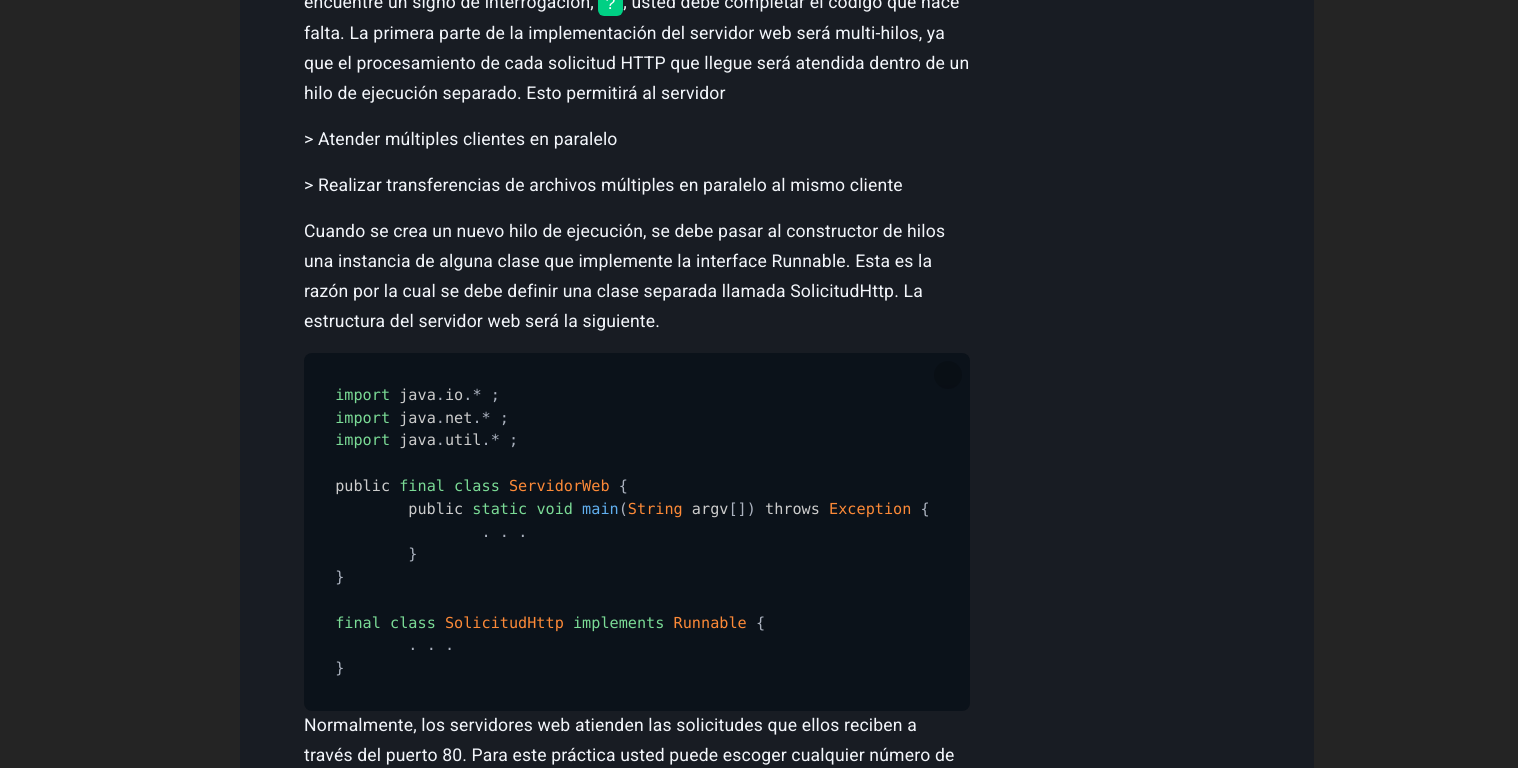
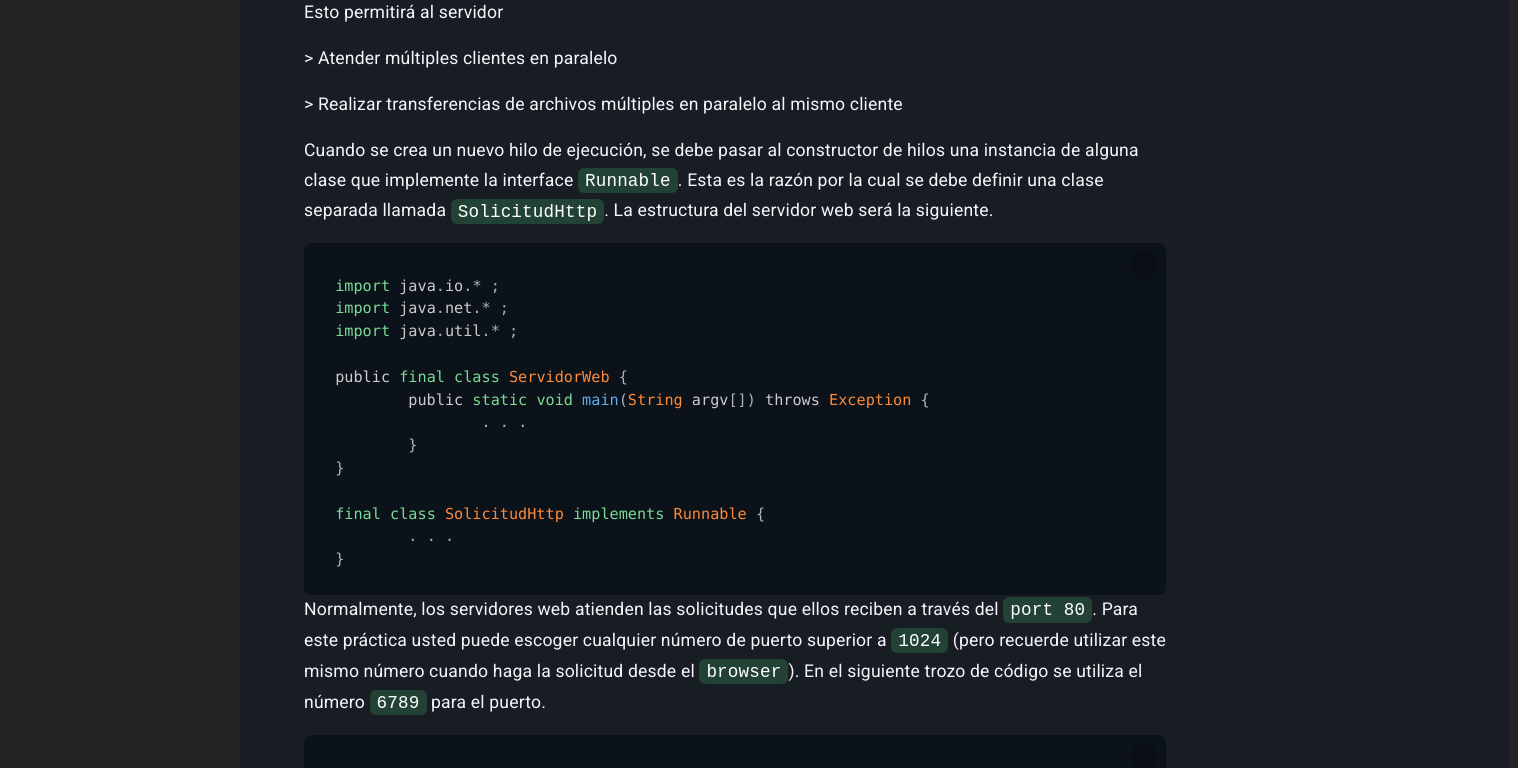
Before and after one commit to Domiciano/Compunet2-252, a React (Vite) app in the folder classnotesapp/: page /FlutterLearning/lesson/1#http in a window 1280 px wide. Shown: the part 1140-1908 px from the top of the page, 1518 px wide, since content can reach past the window. Built offline with nearby package versions, Linux system fonts and the light colour scheme; some icons are missing.

Commit message:
Semana 0

```diff
--- a/classnotesapp/src/App.css
+++ b/classnotesapp/src/App.css
@@ -64,10 +64,17 @@
 }
 
 .inline-code {
-  background-color: #00D084;
+  background-color: #234236;
   border-radius: 6px;
   font-family: 'Fira Code', 'Roboto Mono', monospace;
   padding: 0.15em 0.4em;
   white-space: nowrap;
   color: #fff;
 }
+
+.codeblock-pre-hide-scroll {
+  scrollbar-width: none; /* Firefox */
+}
+.codeblock-pre-hide-scroll::-webkit-scrollbar {
+  display: none; /* Chrome, Safari, Opera */
+}
--- a/classnotesapp/src/components/code/CodeBlock.jsx
+++ b/classnotesapp/src/components/code/CodeBlock.jsx
@@ -37,6 +37,7 @@ const CodeBlock = ({ children, language, className = "" }) => {
       sx={{
         position: "relative",
         my: 0,
+        maxWidth: '100%',
         '& pre': {
           border: 'none !important',
           boxShadow: 'none !important',
@@ -55,7 +56,9 @@ const CodeBlock = ({ children, language, className = "" }) => {
       >
         <ContentCopyIcon fontSize="small" />
       </IconButton>
-      <pre style={{ margin: 0 }}>
+      <pre style={{ margin: 0, maxWidth: 800, overflowX: 'auto', paddingBottom: 8, scrollbarWidth: 'none' }}
+        className="codeblock-pre-hide-scroll"
+      >
         {/* Usamos 'ref' para que Prism.js pueda acceder al elemento <code> */}
         {/* El texto va directamente dentro de <code>, Prism lo resaltará */}
         <code className={`language-${language}`} ref={codeRef}>
--- a/classnotesapp/src/content/lesson1.md
+++ b/classnotesapp/src/content/lesson1.md
@@ -4,10 +4,10 @@
 
 
 [p]
-En esta práctica usted debe completar el código, en lenguaje Java, para construir un servidor web. Al final se tendrá un servidor web multi-hilos (multi-threaded) con la capacidad de procesar solicitudes simultáneas en paralelo. Se considerará que la práctica ha sido concluida con éxito cuando su servidor web pueda atender las solicitudes de un browser para web.
+En esta práctica usted debe completar el código, en lenguaje Java, para construir un servidor web. Al final se tendrá un servidor web multi-hilos (multi-threaded) con la capacidad de procesar solicitudes simultáneas en paralelo. Se considerará que la práctica ha sido concluida con éxito cuando su servidor web pueda atender las solicitudes de un `browser` para web.
 
 [p]
-Para este servidor se implementará parcialmente la versión 1.0 de HTTP, como está definida en el RFC 1945, donde las solicitudes (request) HTTP son enviadas separadas para cada componente de la página web. El servidor debe ser capaz de manipular solicitudes de servicio simultáneas en paralelo. Esto significa que el servidor es multi-hilos (multi-threaded). En el hilo principal, el servidor escuchará por un puerto fijo. Cuando reciba una solicitud de conexión TCP, establecerá una conexión TCP a través de otro socket (socket de conexión) y atenderá la solicitud en un hilo separado. Para simplificar el proceso de programación, el código debe ser desarrollado en dos etapas. En la primera se escribirá un servidor multi-hilos que simplemente mostrará en la pantalla el contenido de la solicitud (request) HTTP que recibe. Cuando este código esté funcionando de manera correcta, usted podrá agregar, en la segunda etapa, el código requerido para generar una respuesta HTTP apropiada al browser.
+Para este servidor se implementará parcialmente la versión 1.0 de HTTP, como está definida en el RFC 1945, donde las solicitudes (request HTTP) son enviadas separadas para cada componente de la página web. El servidor debe ser capaz de manipular solicitudes de servicio simultáneas en paralelo. Esto significa que el servidor es multi-hilos (multi-threaded). En el hilo principal, el servidor escuchará por un puerto fijo. Cuando reciba una solicitud de conexión TCP, establecerá una conexión TCP a través de otro socket (socket de conexión) y atenderá la solicitud en un hilo separado. Para simplificar el proceso de programación, el código debe ser desarrollado en dos etapas. En la primera se escribirá un servidor multi-hilos que simplemente mostrará en la pantalla el contenido de la solicitud (request HTTP) que recibe. Cuando este código esté funcionando de manera correcta, usted podrá agregar, en la segunda etapa, el código requerido para generar una respuesta HTTP apropiada al `browser`.
 
 [st] Servidor web simple
 
@@ -22,7 +22,7 @@ La primera parte de la implementación del servidor web será multi-hilos, ya qu
 > Realizar transferencias de archivos múltiples en paralelo al mismo cliente
 
 [p]
-Cuando se crea un nuevo hilo de ejecución, se debe pasar al constructor de hilos una instancia de alguna clase que implemente la interface Runnable. Esta es la razón por la cual se debe definir una clase separada llamada SolicitudHttp. La estructura del servidor web será la siguiente.
+Cuando se crea un nuevo hilo de ejecución, se debe pasar al constructor de hilos una instancia de alguna clase que implemente la interface `Runnable`. Esta es la razón por la cual se debe definir una clase separada llamada `SolicitudHttp`. La estructura del servidor web será la siguiente.
 
 [c:dart]
 import java.io.* ;
@@ -42,7 +42,7 @@ final class SolicitudHttp implements Runnable {
 
 
 [p]
-Normalmente, los servidores web atienden las solicitudes que ellos reciben a través del puerto 80. Para este práctica usted puede escoger cualquier número de puerto superior a 1024 (pero recuerde utilizar este mismo número cuando haga la solicitud desde el browser). En el siguiente trozo de código se utiliza el número 6789 para el puerto.
+Normalmente, los servidores web atienden las solicitudes que ellos reciben a través del `port 80`. Para este práctica usted puede escoger cualquier número de puerto superior a `1024` (pero recuerde utilizar este mismo número cuando haga la solicitud desde el `browser`). En el siguiente trozo de código se utiliza el número `6789` para el puerto.
 
 [c:dart]
 public static void main(String argv[]) throws Exception {
@@ -55,7 +55,7 @@ public static void main(String argv[]) throws Exception {
 [end]
 
 [p]
-Luego, se abre un socket y se espera a que se solicite una conexión TCP. Debido a que el servidor estará recibiendo solicitudes indefinidamente, se colocará la operación de escucha (listen) dentro de un ciclo infinito.
+Luego, se abre un socket y se espera a que se solicite una conexión TCP. Debido a que el servidor estará recibiendo solicitudes indefinidamente, se colocará la operación de escucha (`listen`) dentro de un ciclo infinito.
 
 
 [c:dart]
@@ -71,7 +71,7 @@ while (true) {
 [end]
 
 [p]
-Cuando se reciba una solicitud de conexión se debe crear un objeto SolicitudHttp, pasando al método constructor una referencia al objeto Socket que representa la conexión establecida con el cliente.
+Cuando se reciba una solicitud de conexión se debe crear un objeto `SolicitudHttp`, pasando al método constructor una referencia al objeto socket que representa la conexión establecida con el cliente.
 
 [c:dart]
 // Construye un objeto para procesar el mensaje de solicitud HTTP.
@@ -85,7 +85,7 @@ hilo.start();
 [end]
 
 [p]
-Para que el objeto SolicitudHttp maneje la solicitud de servicio HTTP que llega en un hilo separado, primero se debe crear una nueva instancia del objetoThread, pasando a su método constructor una referencia al objeto SolicitudHttp, y luego se invoca el método start() del hilo recien creado.
+Para que el objeto `SolicitudHttp` maneje la solicitud de servicio HTTP que llega en un hilo separado, primero se debe crear una nueva instancia del objeto `Thread`, pasando a su método constructor una referencia al objeto `SolicitudHttp`, y luego se invoca el método `start()` del hilo recien creado.
 
 [p]
 Después que el nuevo hilo ha sido creado e iniciado, la ejecución en el hilo principal regresa al inicio del ciclo de procesamiento del mensaje. Entonces el hilo principal podrá seguir escuchando, esperando otras solicitudes de conexión TCP, mientras el nuevo hilo continua corriendo.
@@ -94,16 +94,16 @@ Después que el nuevo hilo ha sido creado e iniciado, la ejecución en el hilo p
 Cuando se reciba otra solicitud de conexión TCP, el hilo principal realizará el mismo proceso de creación de un nuevo hilo sin importar si el hilo previo ha terminado o aún continua su ejecución.
 
 [p]
-Esto completa el código del método main(). Para el resto de la primera parte de la práctica, sólo resta desarrollar el código de la clase SolicitudHttp.
+Esto completa el código del método `main()`. Para el resto de la primera parte de la práctica, sólo resta desarrollar el código de la clase `SolicitudHttp`.
 
 
 
 [p]
-Se declararán dos variables para la clase SolicitudHttp: CRLF y socket. De acuerdo con la especificación del protocolo HTTP, debemos terminar cada línea de los mensajes de respuesta del servidor con un carriage return (CR) y un line feed (LF), por esto es conveniente definir CRLF.
+Se declararán dos variables para la clase `SolicitudHttp`: `CRLF` y `socket`. De acuerdo con la especificación del protocolo HTTP, debemos terminar cada línea de los mensajes de respuesta del servidor con un carriage return (`CR`) y un line feed (`LF`), por esto es conveniente definir `CRLF`.
 
 
 [p]
-La variable socket será utilizada para guardar una referencia al socket de conexión, con el cual se invocó el constructor de esta clase. La estructura de la clase SolicitudHttp es mostrada a continuación:
+La variable `socket` será utilizada para guardar una referencia al socket de conexión, con el cual se invocó el constructor de esta clase. La estructura de la clase `SolicitudHttp` es mostrada a continuación:
 
 
 [c:dart]
@@ -131,13 +131,13 @@ final class SolicitudHttp implements Runnable {
 [end]
 
 [p]
-Para poder pasar una instancia de la clase SolicitudHttp al constructor de hilos, SolicitudHttp debe implementar la interface Runnable, que simplemente significa que se debe definir un método público llamado run() que retorna void. La mayor parte del procesamiento se realizará dentro del método proceseSolicitud(), que es invocado desde run().
+Para poder pasar una instancia de la clase `SolicitudHttp` al constructor de hilos, `SolicitudHttp` debe implementar la interface `Runnable`, que simplemente significa que se debe definir un método público llamado `run()` que retorna void. La mayor parte del procesamiento se realizará dentro del método `proceseSolicitud()`, que es invocado desde `run()`.
 
 
 
 
 [p]
-Hasta este punto se ha venido permitiendo lanzar excepciones, sin manejarlas. Sin embargo, no se pueden lanzar excepciones desde run(), ya que se debe respetar estrictamente la declaración de run() en la interface Runnable, que no lanza ninguna excepción. Todo el código para procesamiento será colocado en proceseSolicitud(), y desde allí, lanzar las excepciones para run(). Dentro de run(), de forma explícita se capturarán y se manejarán las excepciones con un bloque try/catch.
+Hasta este punto se ha venido permitiendo lanzar excepciones, sin manejarlas. Sin embargo, no se pueden lanzar excepciones desde `run()`, ya que se debe respetar estrictamente la declaración de `run()` en la interface `Runnable`, que no lanza ninguna excepción. Todo el código para procesamiento será colocado en `proceseSolicitud()`, y desde allí, lanzar las excepciones para `run()`. Dentro de `run()`, de forma explícita se capturarán y se manejarán las excepciones con un bloque `try`/`catch`.
 
 [c:dart]
 // Implementa el método run() de la interface Runnable.
@@ -151,26 +151,21 @@ public void run() {
 [end]
 
 [p]
-El siguiente paso es desarrollar el código interno de proceseSolicitud(). Primero se obtiene una referencia al stream de salida del socket. Luego se obtiene una referencia al stream de entrada del socket y se envuelven los filtros InputStreamReader y BufferedReader alrededor del stream de entrada ( no se debe envolver ningún filtro alrededor del stream de salida, ya que se escribirá directamente en el stream de salida).
+El siguiente paso es desarrollar el código interno de `proceseSolicitud()`. Primero se obtiene una referencia al stream de salida del socket. Luego se obtiene una referencia al stream de entrada del socket y se envuelven los filtros `InputStreamReader` y `BufferedReader` alrededor del stream de entrada ( no se debe envolver ningún filtro alrededor del stream de salida, ya que se escribirá directamente en el stream de salida).
 
 [c:java]
 private void proceseSolicitud() throws Exception {
         // Referencia al stream de salida del socket.
         BufferedWriter out = ?;
 
-        // Referencia y filtros (InputStreamReader y
-        // BufferedReader)para el stream de entrada.
+        // Referencia y filtros (InputStreamReader y BufferedReader)para el stream de entrada.
         BufferedReader in = ?;
         . . .
 }
 [end]
 
 [p]
-Ahora se puede recoger el mensaje de solicitud HTTP del cliente, esto se hace leyendo el stream de entrada del socket. El método readLine() de la clase BufferedReader extrae caracteres del stream de entrada hasta que encuentre un caracter end-of-line, o en este caso, la secuencia CRLF.
-
-[p]
-El primer elemento disponible en el stream de entrada será la línea del mensaje de solicitud HTTP.
-
+Ahora se puede recoger el mensaje de solicitud HTTP del cliente, esto se hace leyendo el stream de entrada del socket. El método `readLine()` de la clase `BufferedReader` extrae caracteres del stream de entrada hasta que encuentre un caracter end-of-line, o en este caso, la secuencia `CRLF`.
 
 [c:dart]
 // Recoge la línea de solicitud HTTP del mensaje.
@@ -203,7 +198,7 @@ socket.close();
 [st] HTTP
 
 [p]
-En el <a href="https://datatracker.ietf.org/doc/html/rfc1945">RCF 1945</a> está el esquema de response de un servidor HTTP.
+En el `https://datatracker.ietf.org/doc/html/rfc1945` está el esquema de response de un servidor HTTP.
 
 [c:dart]
 HTTP/1.0 200 OK\r\n
```
